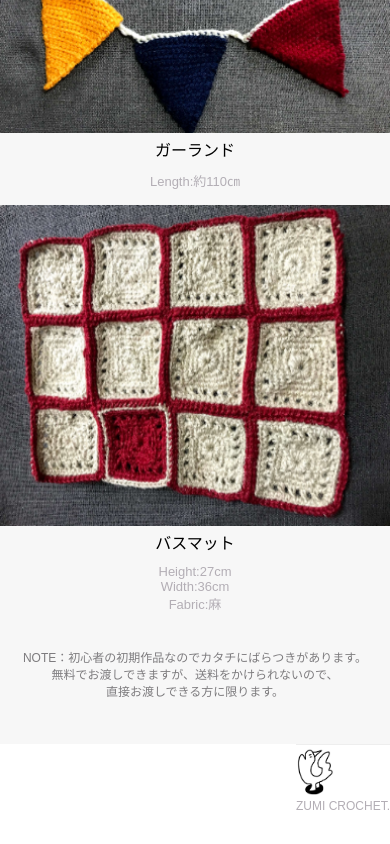
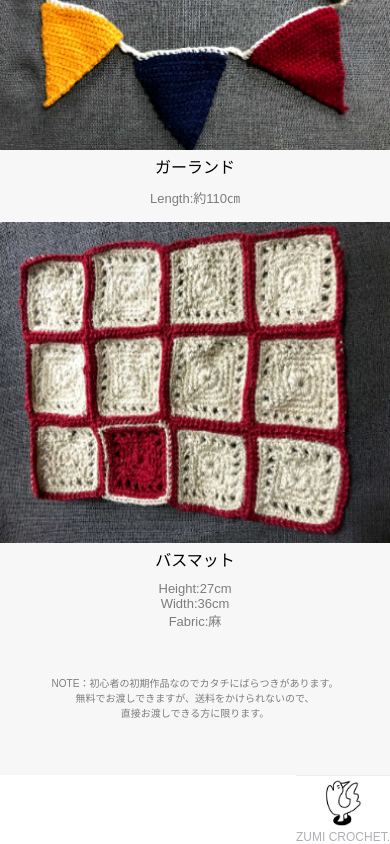
Before and after one commit to yuzu43025/zumicrochet, a plain HTML site: page index.html in a window 390 px wide. Shown: the part 887-1731 px from the top of the page. Before the commit the page ends 1700 px from the top, so only its background shows below. Drawn offline with Linux system fonts and the light colour scheme.

Commit message:
Update stylesheet.css

```diff
--- a/stylesheet.css
+++ b/stylesheet.css
@@ -110,6 +110,8 @@ footer {
 
 footer img {
   height: 60px;
+  position: relative;
+  left: 28px;
 }
 
 footer p {
@@ -147,21 +149,26 @@ footer p {
   letter-spacing: 3px;
 }
 .top-wrapper p {
-  font-size: 10px;
+  font-size: 11px;
+  opacity: 0.9;
 }
 .heading {
   /*height:100px;*/
-  padding-bottom: 15px;
+  padding-bottom: 50px;
 }
 .heading h2 {
   font-size:15px;
+  padding-top:50px;
 }
 .heading p {
-  margin-bottom:30px;
+}
+.text-contents {
+  color:   #5f5d60;
+  opacity: 0.8;
 }
 .message-wrapper p {
-  padding-top: 20px;
-  font-size:12px;
+  padding:30px 0 5px 0;
+  font-size:10px;
 }
 footer img {
   height: 50px;
```
